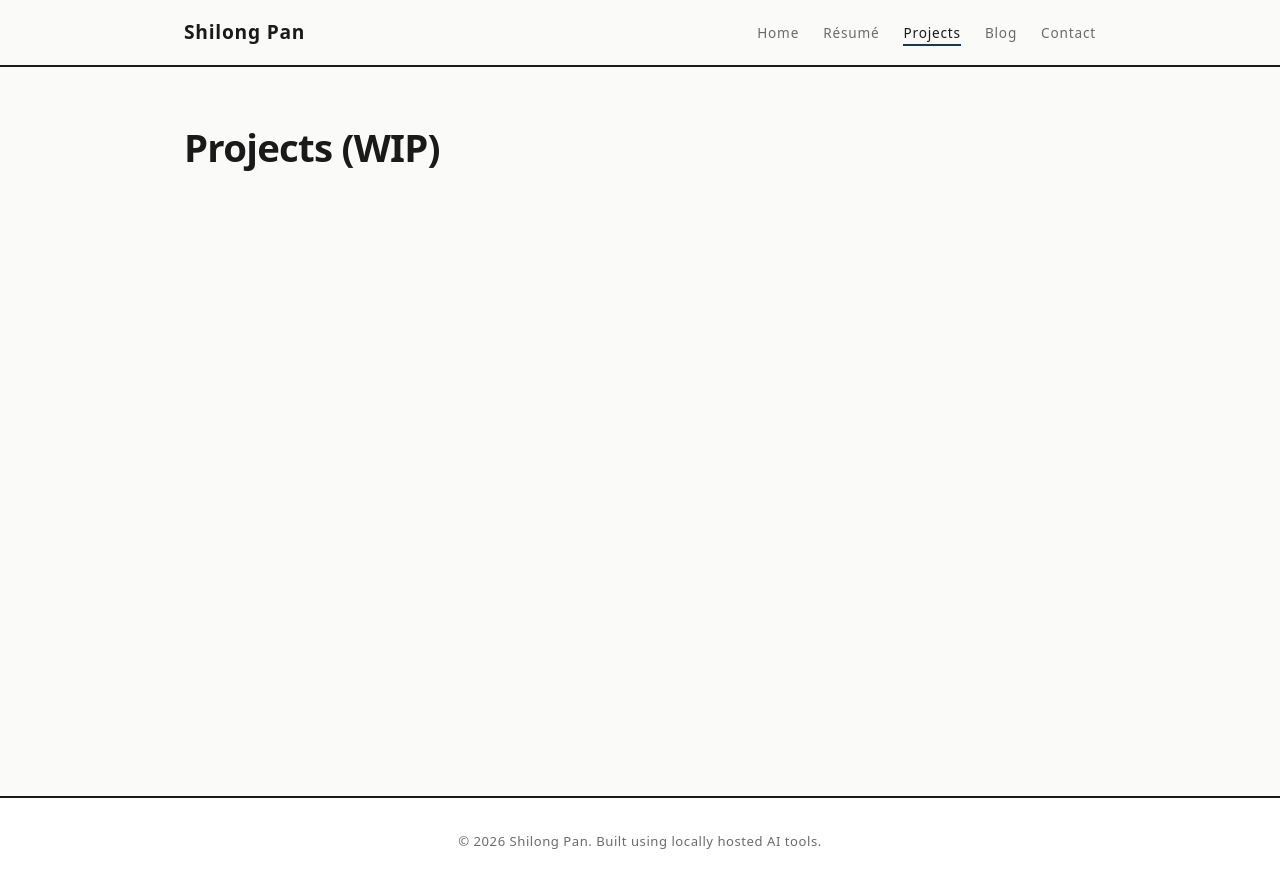
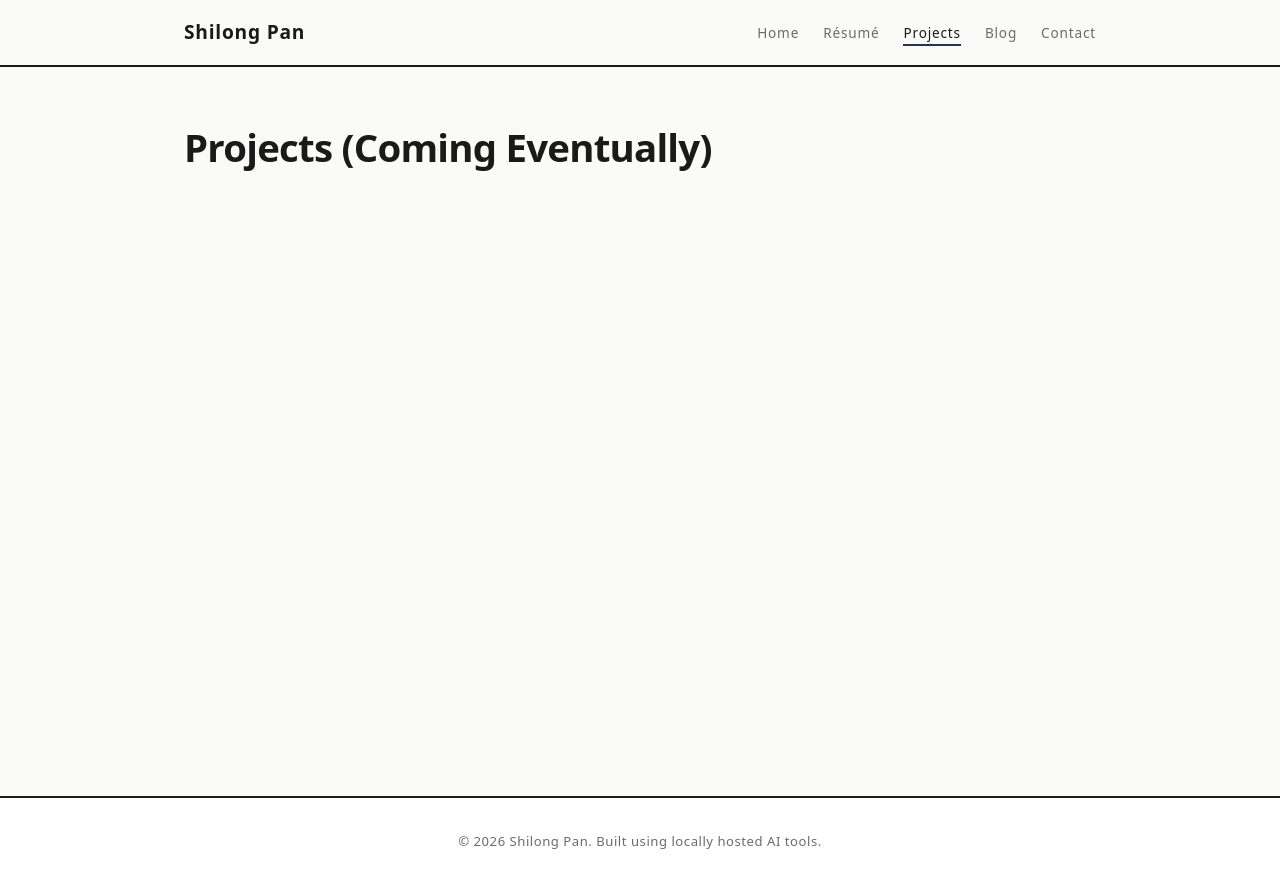
Before and after one commit to ShilongPan/ShilongPan.github.io, a Jekyll site: the page projects.html, which Jekyll copies as it is, in a window 1280 px wide. Shown: the top 888 px of the page. Built offline with Jekyll 4.4.1, drawn with Linux system fonts in a browser that asks for light colours.

Commit message:
Update projects.html

```diff
--- a/projects.html
+++ b/projects.html
@@ -24,7 +24,7 @@
 </nav>
 
 <main>
-  <h1>Projects (WIP)</h1>
+  <h1>Projects (Coming Eventually)</h1>
 </main>
 
 <footer>
```
